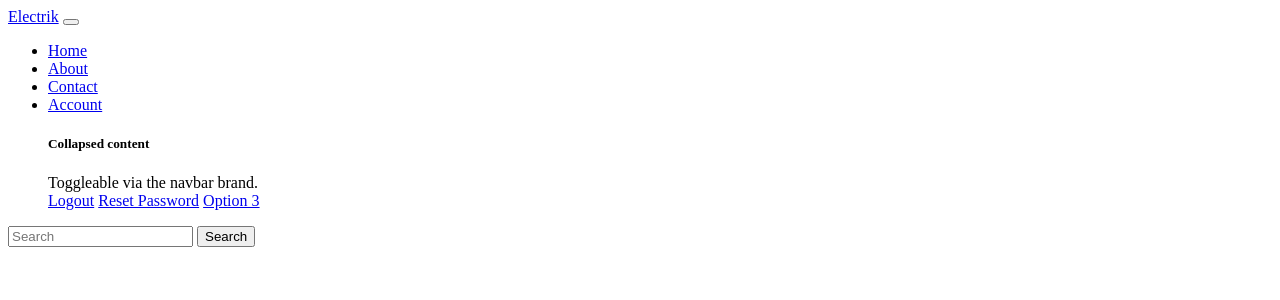
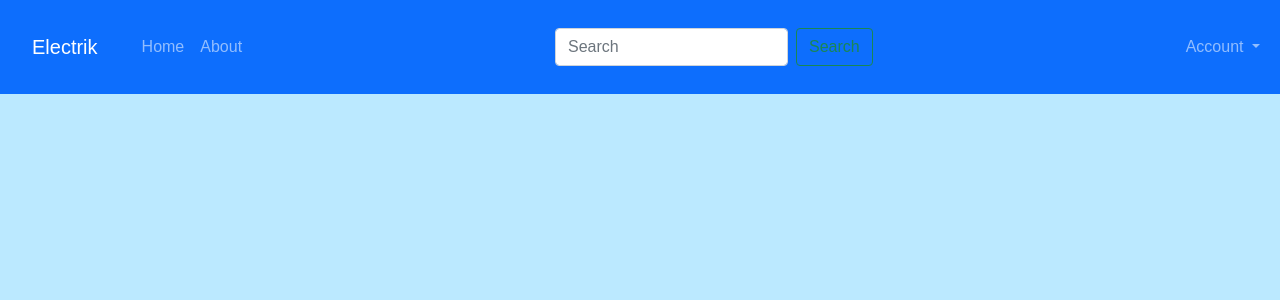
Before and after one commit to sagedemage/rabbitmqphp, a PHP site: page /dashnav.php in a window 1280 px wide. Shown: the top 300 px of the page. Run offline with PHP 8.4, Linux system fonts and the light colour scheme.

Commit message:
Updated dashnav.php

```diff
--- a/electrik/dashnav.php
+++ b/electrik/dashnav.php
@@ -1,6 +1,15 @@
-<!-- dashnav.php -->
+<!DOCTYPE html>
+<html lang="en">
+<head>
+   <meta charset="UTF-8">
+   <meta name="viewport" content="width=device-width, initial-scale=1">
+   <title>Dashboard</title>
+   <link rel="stylesheet" href="https://cdn.jsdelivr.net/npm/bootstrap@5.0.0/dist/css/bootstrap.min.css">
+   <link rel="stylesheet" href="style.css"> <!-- Link to your CSS stylesheet for additional styling -->
+</head>
+<body>
 
-<nav class="navbar navbar-expand-lg navbar-dark bg-dark">
+<nav class="navbar navbar-expand-lg navbar-dark bg-primary">
   <div class="container-fluid">
       <a class="navbar-brand" href="index.php">Electrik</a>
       <button class="navbar-toggler" type="button" data-bs-toggle="collapse" data-bs-target="#navbarNav"
@@ -15,37 +24,31 @@
               <li class="nav-item">
                   <a class="nav-link" href="aboutus.php">About</a>
               </li>
-                <li class="nav-item">
-                    <a class="nav-link" href="#">Contact</a>
-                </li>
+          </ul>
+
+          <form class="d-flex mx-auto"> <!-- Use "mx-auto" to center the search form -->
+              <input class="form-control me-2" type="search" placeholder="Search" aria-label="Search">
+              <button class="btn btn-outline-success" type="submit">Search</button>
+          </form>
+
+          <ul class="navbar-nav ms-auto"> <!-- Move the "Account" dropdown to the far right -->
               <li class="nav-item dropdown">
                   <a class="nav-link dropdown-toggle" href="#" id="navbarDropdown" role="button"
                       data-bs-toggle="dropdown" aria-expanded="false">
                       Account
                   </a>
-                    <div class="dropdown-menu" aria-labelledby="navbarDropdown">
-                        <!-- Include the collapse content here -->
-                        <div class="collapse" id="accountCollapseContent">
-                            <div class="bg-dark p-4">
-                                <h5 class="text-white h4">Collapsed content</h5>
-                                <span class="text-muted">Toggleable via the navbar brand.</span>
-                            </div>
-                        </div>
-                        <!-- End of collapse content -->
-                        <a class="dropdown-item" href="logout.php">Logout</a>
-                        <a class="dropdown-item" href="resetpassword.php">Reset Password</a>
-                        <a class="dropdown-item" href="#">Option 3</a>
-                    </div>
+                  <ul class="dropdown-menu" aria-labelledby="navbarDropdown">
+                      <li><a class="dropdown-item" href="logout.php">Logout</a></li>
+                      <li><a class="dropdown-item" href="resetpassword.php">Reset Password</a></li>
+                      <li><a class="dropdown-item" href="#">Option 3</a></li>
+                  </ul>
               </li>
           </ul>
-
-            <form class="d-flex">
-                <input class="form-control me-2" type="search" placeholder="Search" aria-label="Search">
-                <button class="btn btn-outline-success" type="submit">Search</button>
-            </form>
       </div>
   </div>
 </nav>
 
 <!-- Bootstrap JS (optional, but required for some features) -->
 <script src="https://cdn.jsdelivr.net/npm/bootstrap@5.0.0/dist/js/bootstrap.bundle.min.js"></script>
+</body>
+</html>
```
Lines whose indentation alone changed are shown as unchanged.
